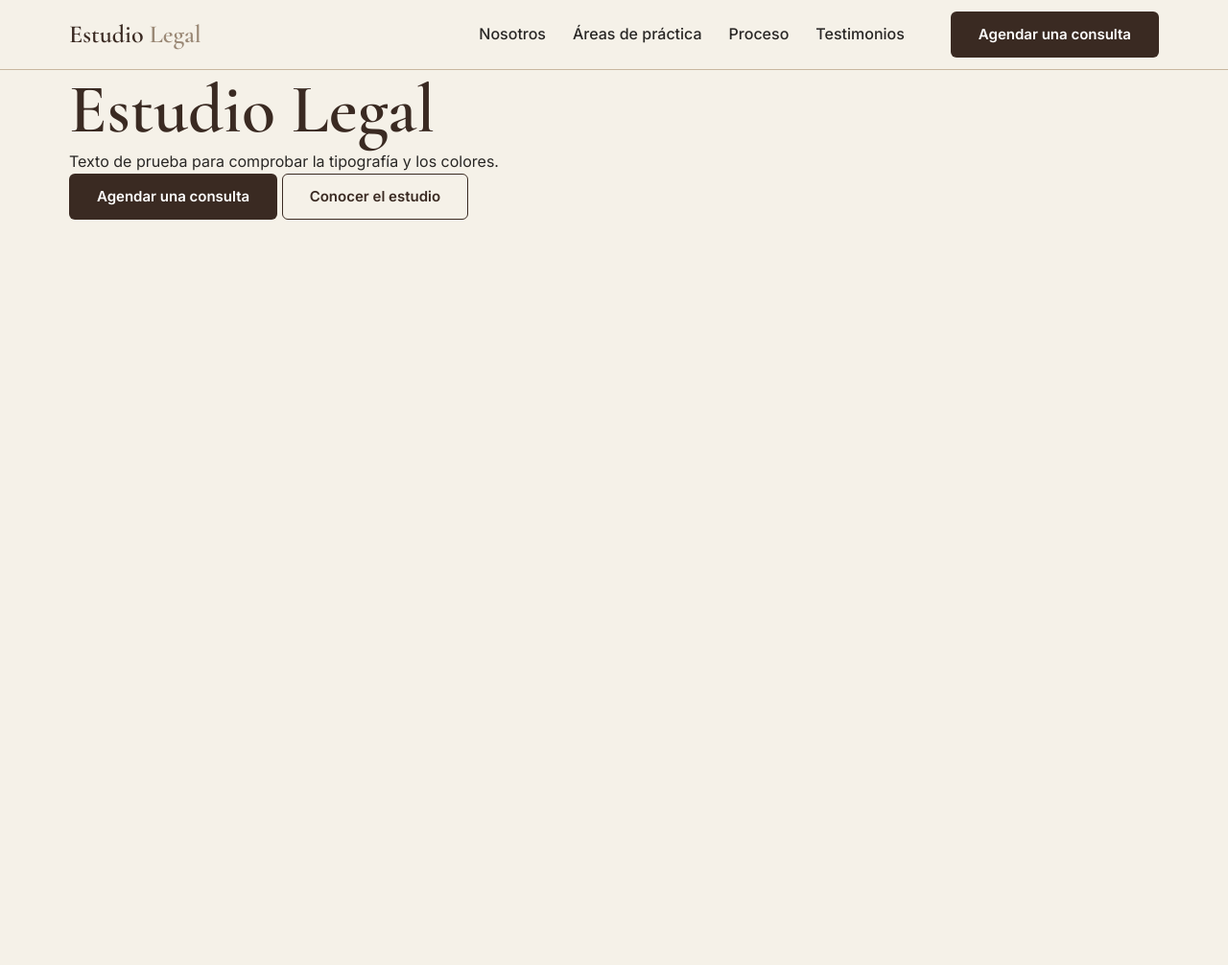
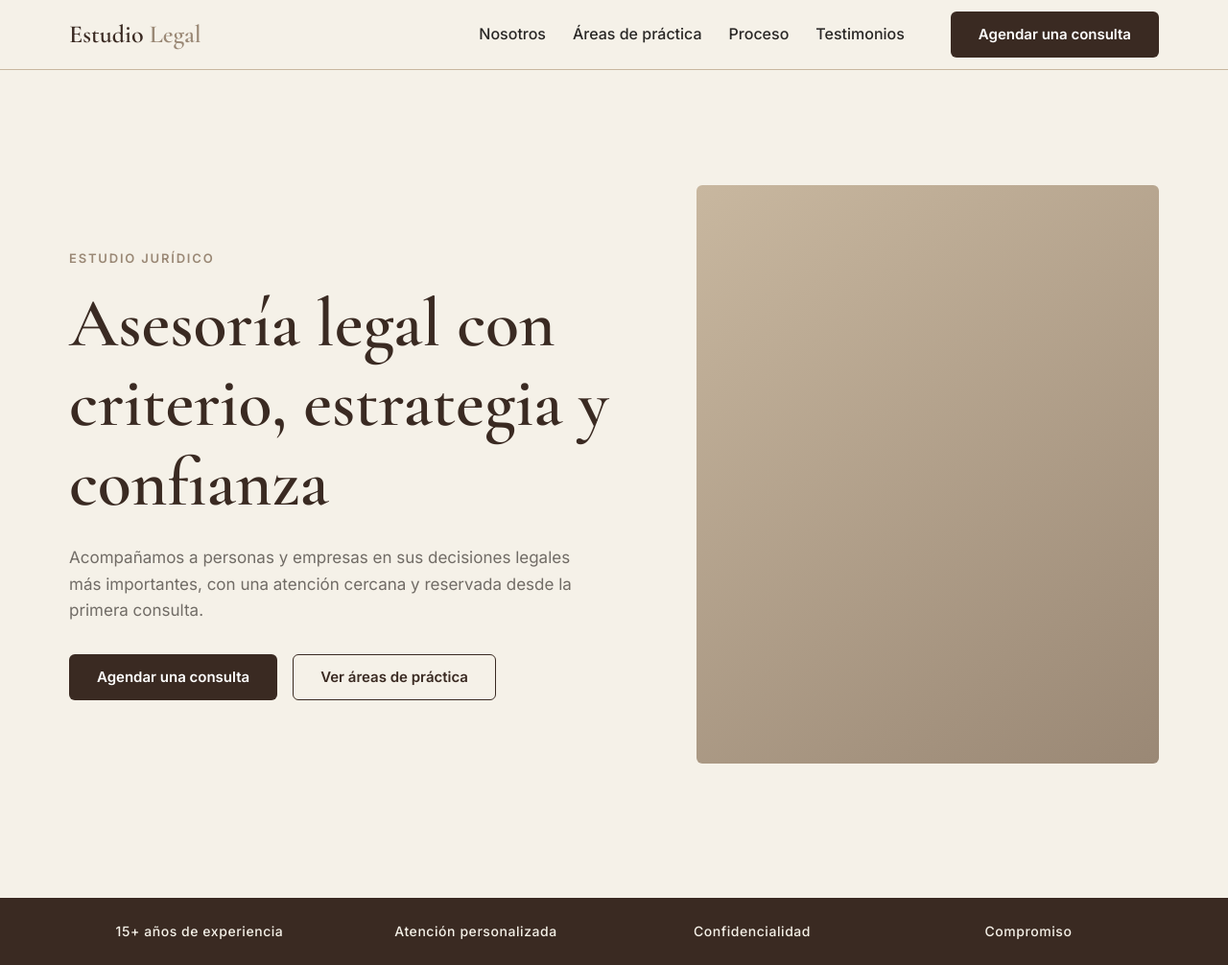
Before and after one commit to heredixmaster-ui/legal-plan, a website built with Vite: page index.html in a window 1280 px wide. Shown: the whole page at 96% size. Before the commit the page ends 800 px from the top, so only its background shows below. Built offline with nearby package versions, Linux system fonts and the light colour scheme.

Commit message:
feat: addhero and trust bar section

```diff
--- a/index.html
+++ b/index.html
@@ -42,13 +42,37 @@
     </button>
   </div>
     </header>
+
     <main>
-      <div class="container">
-        <h1>Estudio Legal</h1>
-        <p>Texto de prueba para comprobar la tipografía y los colores.</p>
-        <a href="#" class="btn btn--primary">Agendar una consulta</a>
-        <a href="#" class="btn btn--secondary">Conocer el estudio</a>
+  <section class="hero">
+    <div class="container hero__inner">
+      <div class="hero__content">
+        <p class="hero__eyebrow">Estudio jurídico</p>
+        <h1 class="hero__title">Asesoría legal con criterio, estrategia y confianza</h1>
+        <p class="hero__text">
+          Acompañamos a personas y empresas en sus decisiones legales más importantes,
+          con una atención cercana y reservada desde la primera consulta.
+        </p>
+        <div class="hero__actions">
+          <a href="#contacto" class="btn btn--primary">Agendar una consulta</a>
+          <a href="#areas-de-practica" class="btn btn--secondary">Ver áreas de práctica</a>
+        </div>
       </div>
+
+      <div class="hero__media" role="img" aria-label="Espacio para la imagen del estudio"></div>
+    </div>
+  </section>
+
+  <section class="trust" aria-label="Por qué confiar en nosotros">
+    <div class="container">
+      <ul class="trust__list">
+        <li class="trust__item">15+ años de experiencia</li>
+        <li class="trust__item">Atención personalizada</li>
+        <li class="trust__item">Confidencialidad</li>
+        <li class="trust__item">Compromiso</li>
+      </ul>
+    </div>
+  </section>
     </main>
 
     <script type="module" src="/src/main.ts"></script>
--- a/src/style.css
+++ b/src/style.css
@@ -289,3 +289,108 @@ html {
     gap: 28px;
   }
 }
+
+/* ---------- Hero ---------- */
+.hero {
+  padding-block: var(--space-12) var(--space-16);
+}
+
+.hero__inner {
+  display: grid;
+  gap: var(--space-12);
+  align-items: center;
+}
+
+.hero__eyebrow {
+  margin-bottom: var(--space-4);
+  font-size: 0.8125rem;
+  font-weight: 600;
+  letter-spacing: 0.14em;
+  text-transform: uppercase;
+  color: var(--color-accent);
+}
+
+.hero__title {
+  margin-bottom: var(--space-6);
+}
+
+.hero__text {
+  max-width: 52ch;
+  margin-bottom: var(--space-8);
+  font-size: 1.0625rem;
+  color: var(--color-text-muted);
+}
+
+.hero__actions {
+  display: flex;
+  flex-direction: column;
+  gap: var(--space-4);
+}
+
+.hero__media {
+  width: 100%;
+  aspect-ratio: 4 / 3;
+  border-radius: var(--radius);
+  background: linear-gradient(145deg, var(--color-beige), var(--color-accent));
+  overflow: hidden;
+}
+
+/* Cuando haya una foto real dentro de .hero__media */
+.hero__media img {
+  width: 100%;
+  height: 100%;
+  object-fit: cover;
+}
+
+@media (min-width: 640px) {
+  .hero {
+    padding-block: var(--space-16) var(--space-24);
+  }
+
+  .hero__actions {
+    flex-direction: row;
+  }
+}
+
+@media (min-width: 1024px) {
+  .hero {
+    padding-block: 120px 140px;
+  }
+
+  .hero__inner {
+    grid-template-columns: 1.1fr 0.9fr;
+    gap: var(--space-16);
+  }
+
+  .hero__media {
+    aspect-ratio: 4 / 5;
+  }
+}
+
+/* ---------- Barra de confianza ---------- */
+.trust {
+  background-color: var(--color-primary);
+  color: var(--color-bg);
+}
+
+.trust__list {
+  list-style: none;
+  display: grid;
+  grid-template-columns: repeat(2, 1fr);
+  gap: var(--space-6) var(--space-4);
+  padding-block: var(--space-8);
+  text-align: center;
+}
+
+.trust__item {
+  font-size: 0.875rem;
+  font-weight: 500;
+  letter-spacing: 0.04em;
+}
+
+@media (min-width: 1024px) {
+  .trust__list {
+    grid-template-columns: repeat(4, 1fr);
+    padding-block: var(--space-6);
+  }
+}
```
